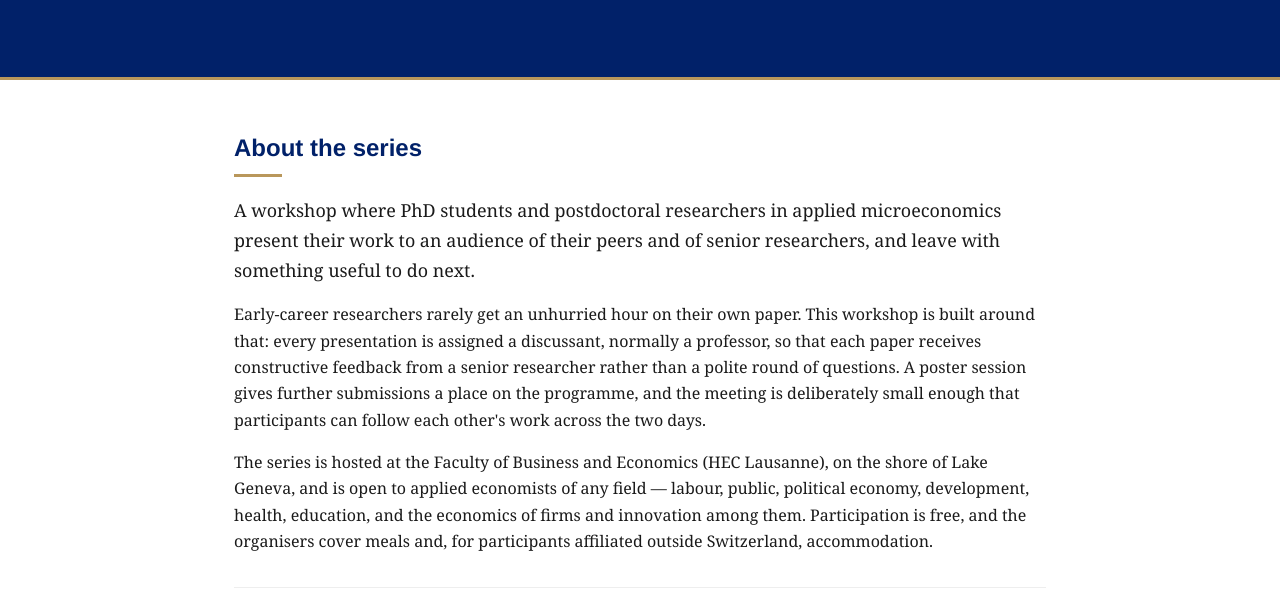
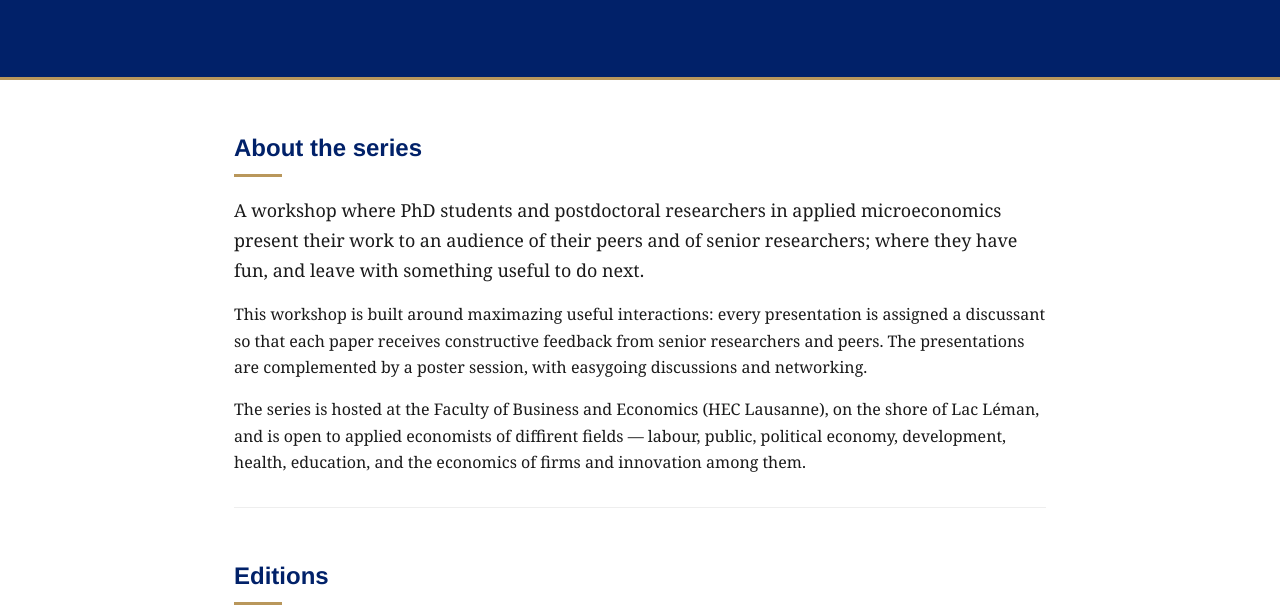
Before and after one commit to applied-microeconomics-workshop/applied-microeconomics-workshop.github.io, a plain HTML site: page index.html in a window 1280 px wide. Shown: the part 337-952 px from the top of the page. Drawn offline with Linux system fonts and the light colour scheme.

Commit message:
Update index.html

```diff
--- a/index.html
+++ b/index.html
@@ -27,24 +27,21 @@
   <p class="lead">
     A workshop where PhD students and postdoctoral researchers in applied
     microeconomics present their work to an audience of their peers and of
-    senior researchers, and leave with something useful to do next.
+    senior researchers; where they have fun, and leave with something useful to do next.
   </p>
   <p>
-    Early-career researchers rarely get an unhurried hour on their own paper.
-    This workshop is built around that: every presentation is assigned a
-    discussant, normally a professor, so that each paper receives constructive
-    feedback from a senior researcher rather than a polite round of questions.
-    A poster session gives further submissions a place on the programme, and
-    the meeting is deliberately small enough that participants can follow each
-    other's work across the two days.
+
+    This workshop is built around maximazing useful interactions: every presentation is assigned a
+    discussant so that each paper receives constructive
+    feedback from senior researchers and peers.
+    The presentations are complemented by a poster session, with easygoing discussions and networking.
+
   </p>
   <p>
     The series is hosted at the Faculty of Business and Economics (HEC
-    Lausanne), on the shore of Lake Geneva, and is open to applied economists
-    of any field — labour, public, political economy, development, health,
+    Lausanne), on the shore of Lac Léman, and is open to applied economists
+    of diffirent fields — labour, public, political economy, development, health,
     education, and the economics of firms and innovation among them.
-    Participation is free, and the organisers cover meals and, for
-    participants affiliated outside Switzerland, accommodation.
   </p>
 </section>
 
@@ -69,6 +66,7 @@
   <h2>Contact</h2>
   <p>
     Questions about the series or a future edition are welcome at
+    <a href="mailto:anna.halewska@unil.ch">anna.halewska@unil.ch</a>,  <a href="mailto:jae.cho@unil.ch">jae.cho@unil.ch</a>, or
     <a href="mailto:fedor.boboshin@unil.ch">fedor.boboshin@unil.ch</a>.
   </p>
 </section>
```
